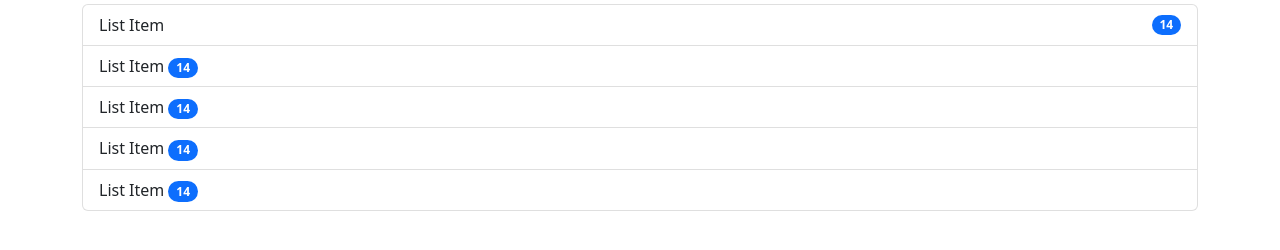
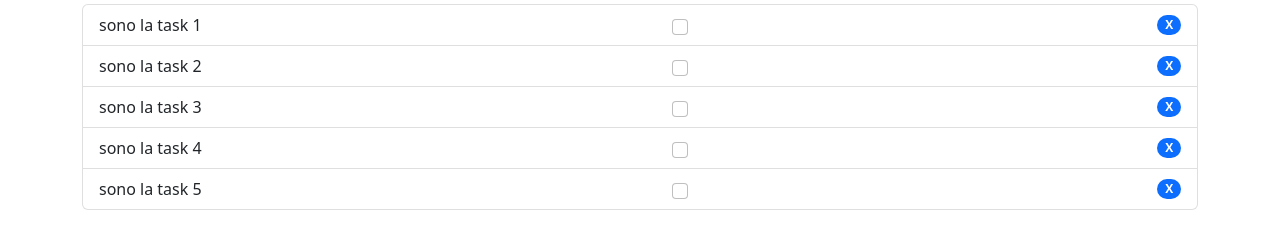
Before and after one commit to Nicola-Campagna/vue-todolist, a plain HTML site: page index.html in a window 1280 px wide. Shown: the part 180-430 px from the top of the page. Drawn offline with nearby package versions, Linux system fonts and the light colour scheme.

Commit message:
add todo list+function check! and remove

```diff
--- a/css/style.css
+++ b/css/style.css
@@ -0,0 +1,3 @@
+.textdo {
+    text-decoration-line: overline;
+}
--- a/index.html
+++ b/index.html
@@ -42,26 +42,17 @@
             <!-- LIST ITEMS -->
             <h2>TASK:</h2>
             <ul class="list-group">
-                <li class="list-group-item d-flex align-items-center">
-                    List Item
-                    <span class="badge bg-primary rounded-pill ms-auto">14</span>
+                <li v-for="(task,index) in todo.tasks" class="list-group-item d-flex align-items-center">
+                    {{task}}
+
+                    <!-- check task done -->
+                    <input @click="checkTask(index)" class=" form-check-input ms-auto" type="checkbox" value=""
+                        id="firstCheckbox">
+
+                    <!-- croce per rimuovere la task -->
+                    <span @click="removeTask(index)" class="badge bg-primary rounded-pill ms-auto">X</span>
                 </li>
-                <li class="list-group-item">
-                    List Item
-                    <span class="badge bg-primary rounded-pill ms-auto">14</span>
-                </li>
-                <li class="list-group-item">
-                    List Item
-                    <span class="badge bg-primary rounded-pill ms-auto">14</span>
-                </li>
-                <li class="list-group-item">
-                    List Item
-                    <span class="badge bg-primary rounded-pill ms-auto">14</span>
-                </li>
-                <li class="list-group-item">
-                    List Item
-                    <span class="badge bg-primary rounded-pill ms-auto">14</span>
-                </li>
+
             </ul>
 
         </div>
--- a/js/main.js
+++ b/js/main.js
@@ -18,8 +18,42 @@
 const settVue = Vue.createApp({
     data() {
         return {
+            // ogni todo sarà un oggetto, formato da due proprietà:
+            todo: {
+                tasks: [
+                    "sono la task 1",
+                    "sono la task 2",
+                    "sono la task 3",
+                    "sono la task 4",
+                    "sono la task 5",
+                ],
+
+                done: [
+                    false,
+                    false,
+                    false,
+                    false,
+                    false,
+                ],
+            },
+
+
 
         }
+
+    },
+
+    methods: {
+        checkTask(i) {
+            this.todo.done = true;
+            console.log("task completa" + (i + 1))
+
+        },
+        removeTask(i) {
+            this.todo.tasks.splice(i, 1);
+            console.log("cliccato la task" + (i + 1))
+        }
+
     }
 })
 settVue.mount("#root")
```
